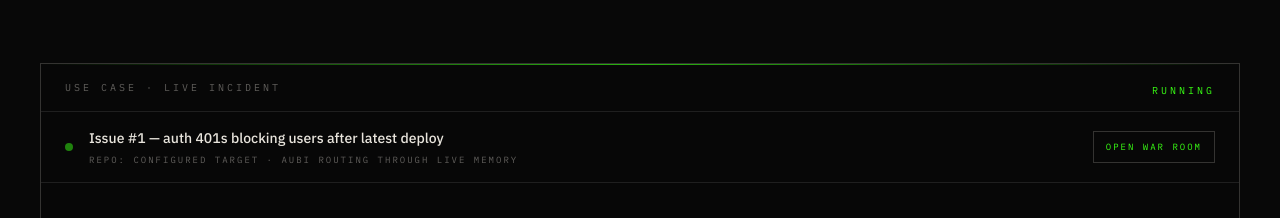
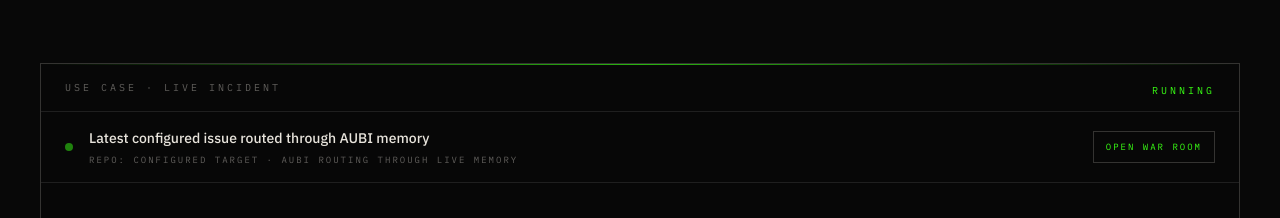
Before and after one commit to Neilyoo98/GDSC-Hackathon, a Next.js app in the folder frontend/: page / in a window 1280 px wide. Shown: the part 1440-1658 px from the top of the page. Built offline with nearby package versions, Linux system fonts and the light colour scheme.

Commit message:
fix: remove static homepage incident copy

```diff
--- a/frontend/src/app/page.tsx
+++ b/frontend/src/app/page.tsx
@@ -333,7 +333,7 @@ export default function Home() {
           <div className="flex items-center gap-4">
             <span className="h-2 w-2 rounded-full bg-[#39ff14]" style={{ animation: "breathe 2s ease-in-out infinite" }} />
             <div>
-              <p className="text-[14px] font-medium text-[#e8e4dc]">Issue #1 — auth 401s blocking users after latest deploy</p>
+              <p className="text-[14px] font-medium text-[#e8e4dc]">Latest configured issue routed through AUBI memory</p>
               <p className="font-mono mt-1 text-[9px] uppercase tracking-[2px] text-[#e8e4dc66]">repo: configured target · AUBI routing through live memory</p>
             </div>
           </div>
```
